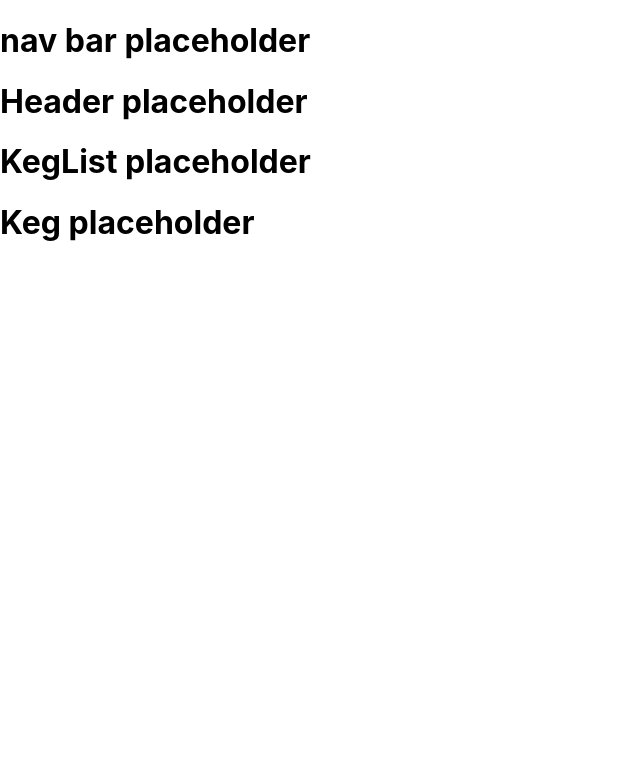
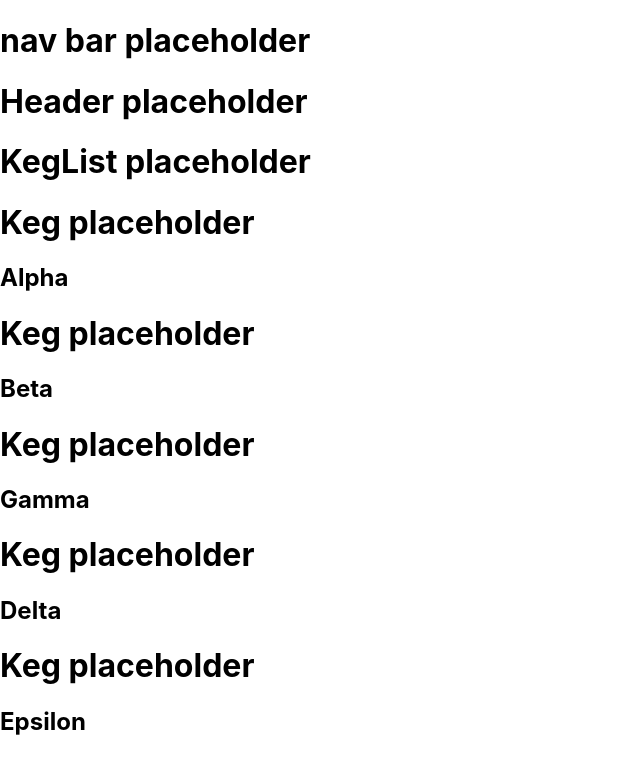
Before and after one commit to grand-scheme/taproom-2, a React (Create React App) app: page / in a window 1280 px wide. Shown: the top 774 px of the page, without its empty margins (0-640 px from the left). Built offline with nearby package versions, Linux system fonts and the light colour scheme.

Commit message:
map proptypes in keg list

```diff
--- a/src/components/KegList.js
+++ b/src/components/KegList.js
@@ -1,11 +1,22 @@
 import React from 'react';
 import Keg from './Keg';
+import {kegsList} from '../data/kegs'
 
 function KegList(){
   return(
     <>
       <h1>KegList placeholder</h1>
-      <Keg />
+      {kegsList.map((keg, index) =>
+      <Keg
+          kegId={keg.kegId}
+          name={keg.name}
+          brandName={keg.brandName}
+          price={keg.price}
+          abv={keg.abv}
+          inventory={keg.inventory}
+          key={index}
+        />
+      )}
     </>
   );
 }
```
